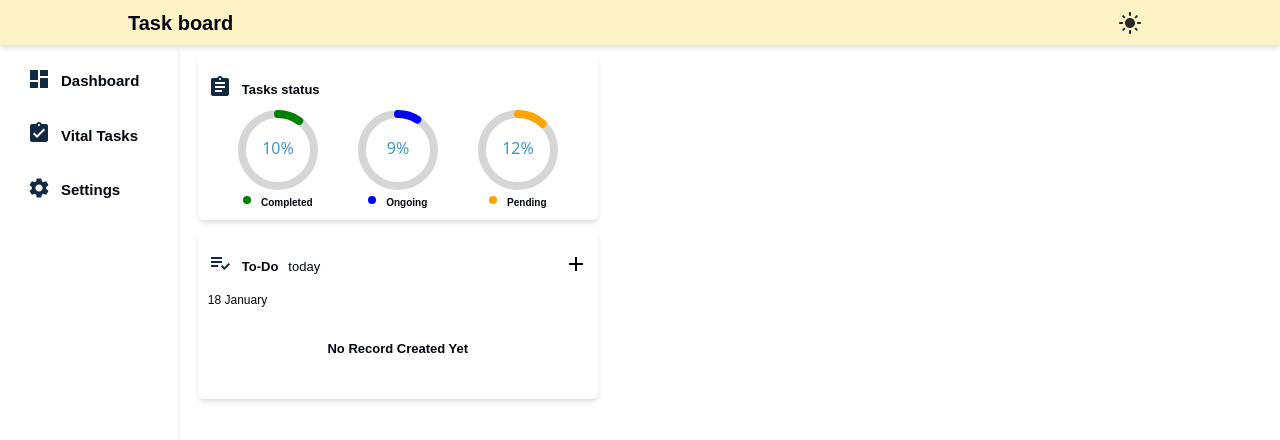
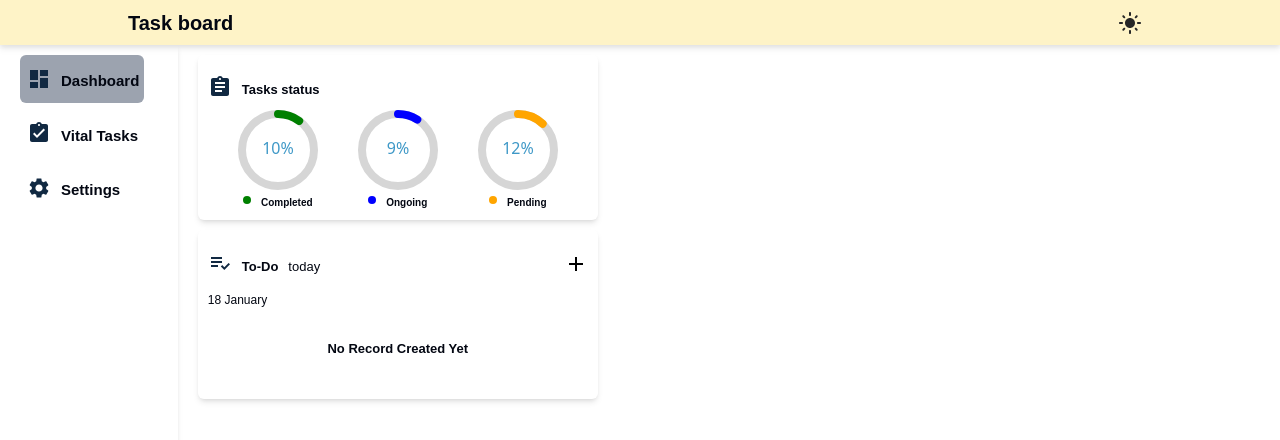
Before and after one commit to Biokes/task-management-app, a React (Create React App) app: page / in a window 1280 px wide. Shown: the top 440 px of the page. Built offline with nearby package versions, Linux system fonts and the light colour scheme.

Commit message:
update selection navigation

```diff
--- a/src/components/layouts/hero.tsx
+++ b/src/components/layouts/hero.tsx
@@ -6,7 +6,7 @@ import SettingsIcon from '@mui/icons-material/Settings';
 import Dashboard from "./dashboard";
 
 export default function Hero() {
-    const [currentComponent, setCurrentComponent] = useState<ReactNode>(<Dashboard/>)
+    const [currentComponent, setCurrentComponent] = useState<{component:ReactNode,text:string}>({component:<Dashboard/>,text:'Dashboard'})
     function LeftBar(){
         const options = [
             {text:'Dashboard', icon: <DashboardIcon style={{color:'var(--icons-color)'}}/>, component:<Dashboard/>},
@@ -17,10 +17,10 @@ export default function Hero() {
             <ul className={styles.leftbar}>
                 {
                     options.map((data, index) => (
-                            <div key={index} onClick={()=>{setCurrentComponent(data.component)}}
-                                 className={`${data.component !== currentComponent ? 'hover:bg-gray-200' : 'bg-blue-950'}`}>
-                                <p className={`${data.component !== currentComponent ? 'text-white' : 'text-blue-950'}`}>{data.icon}</p>
-                                <p className={'hidden sm:flex pt-[5px] capitalize'}>{data.text}</p>
+                            <div key={index} onClick={()=>{setCurrentComponent({component:data.component,text:data.text})}}
+                                 className={`${data.text !== currentComponent.text ? 'hover:bg-gray-200' : 'bg-gray-400'}`}>
+                                <p className={`${data.text === currentComponent.text ? 'text-white' : 'text-blue-950'}`}>{data.icon}</p>
+                                <p className={`hidden sm:flex pt-[5px] capitalize `}>{data.text}</p>
                             </div>
                         )
                     )
@@ -38,7 +38,7 @@ export default function Hero() {
     return (
         <div className={'flex h-[100%]'}>
             <LeftBar/>
-            <RightBar component={currentComponent}/>
+            <RightBar component={currentComponent.component}/>
         </div>
     )
 }
--- a/src/components/layouts/todos.tsx
+++ b/src/components/layouts/todos.tsx
@@ -20,7 +20,7 @@ export default function Todos() {
                         <p className={'pt-[7px]'}>To-Do</p>
                         <p className={'text-nowrap pt-[7px] font-thin'}>today</p>
                     </div>
-                    <div onClick={openAndCloseModal}>
+                    <div onClick={openAndCloseModal} className={'hover:cursor-pointer hover:bg-gray-200 transform transition duration-[700] rounded-[50%] ease-in-out' }>
                         <AddIcon/>
                     </div>
                 </section>
```
